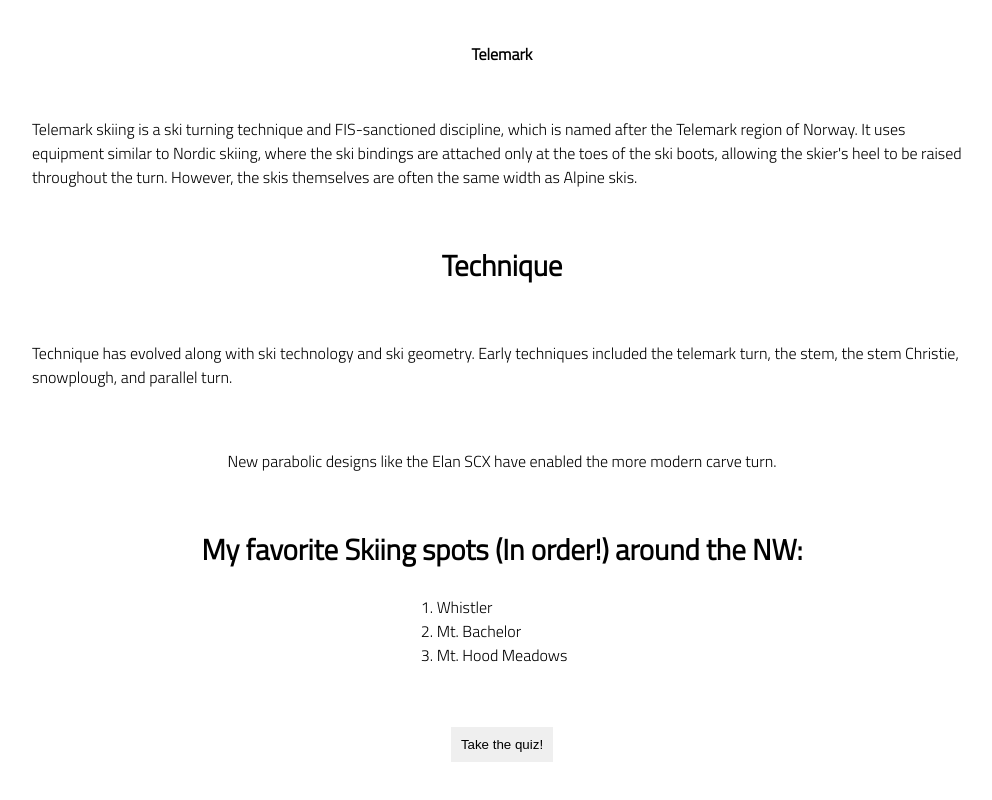
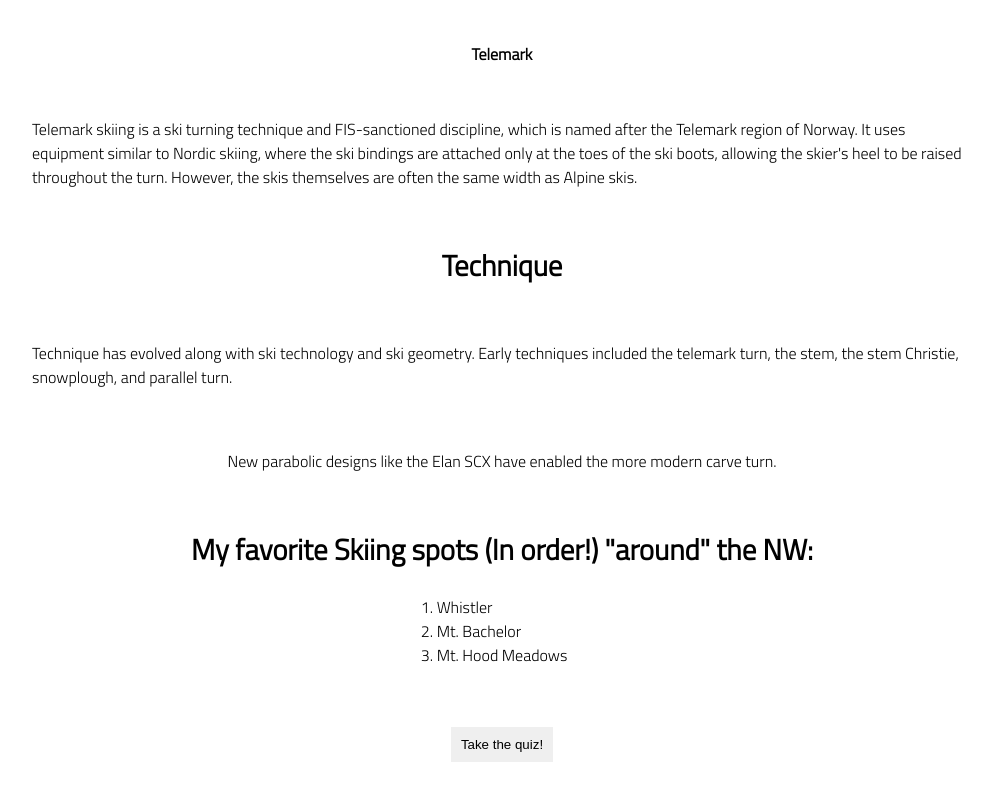
Before and after one commit to franklyhollywood/lab-01-quiz-page, a plain HTML site: page index.html in a window 1280 px wide. Shown: the part 1969-2769 px from the top of the page, without its empty margins (138-1130 px from the left). Drawn offline with Linux system fonts and the light colour scheme.

Commit message:
fixed more bugs

```diff
--- a/index.html
+++ b/index.html
@@ -24,11 +24,11 @@
 				<p>Thanks to wikipedia for images and content</p>
 				<h2>History</h2>
 				<p>
-					Skiing has a history of almost five
-					millennia.[1] Although modern skiing has evolved from beginnings in
-					Scandinavia, it may have been practiced more than 100 centuries ago in
-					what is now China, according to an interpretation of ancient
-					paintings.[2][3] However, this continues to be debated.[4][5]
+					Skiing has a history of almost five millennia.[1] Although modern
+					skiing has evolved from beginnings in Scandinavia, it may have been
+					practiced more than 100 centuries ago in what is now China, according
+					to an interpretation of ancient paintings.[2][3] However, this
+					continues to be debated.[4][5]
 				</p>
 
 				<p>
@@ -110,7 +110,7 @@
 					carve turn.
 				</p>
 
-				<h2>My favorite Skiing spots (In order!) around the NW:</h2>
+				<h2>My favorite Skiing spots (In order!) "around" the NW:</h2>
 				<ol>
 					<li><em>Whistler</em></li>
 					<li>
```
